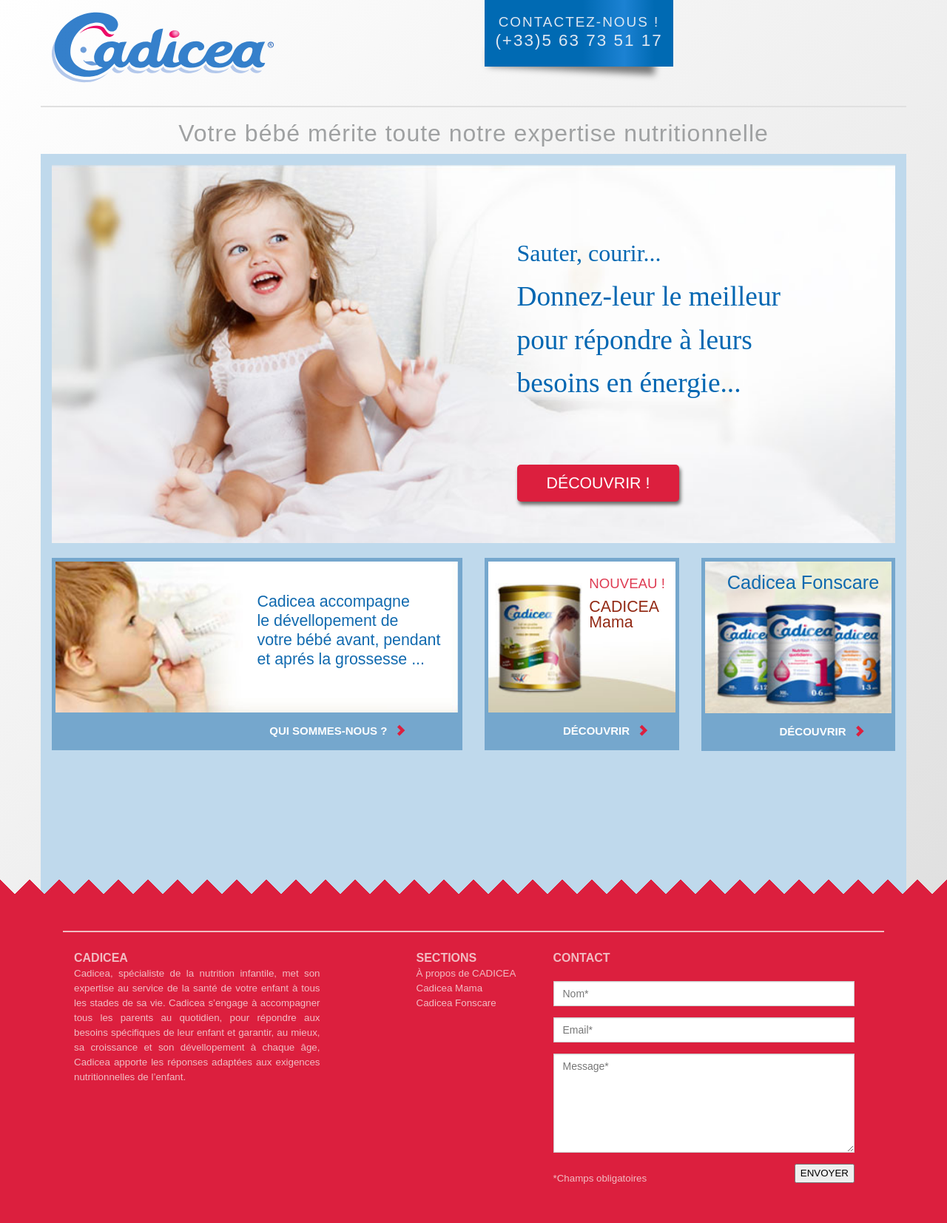
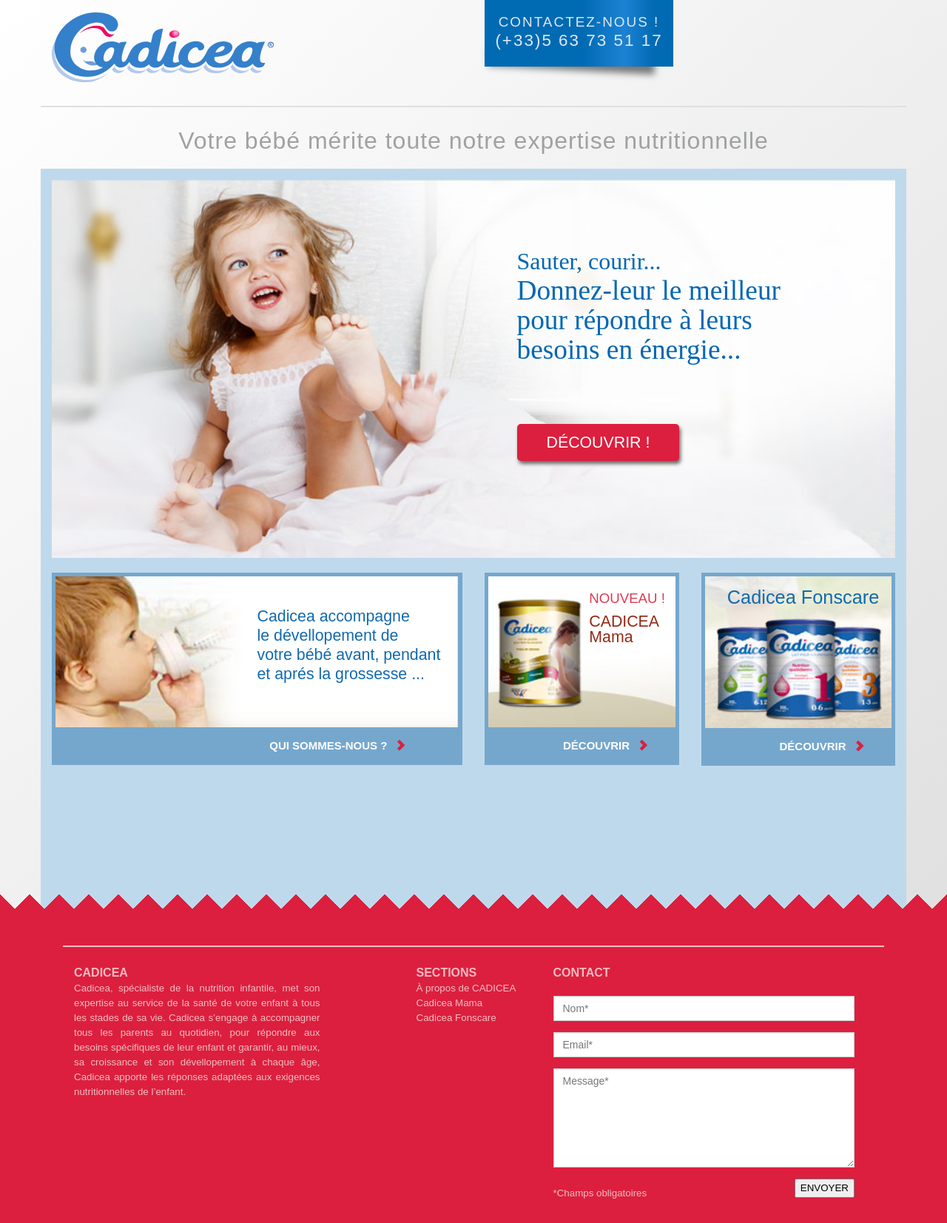
Before and after one commit to daolf/cadiceaLight, a PHP site: page / in a window 1280 px wide. Shown: the whole page at 74% size. Before the commit the page ends 1600 px from the top, so only its background shows below. Run offline with PHP 8.4, Linux system fonts and the light colour scheme; some web fonts are replaced.

Commit message:
interligne 2

```diff
--- a/css/header.css
+++ b/css/header.css
@@ -104,7 +104,6 @@
     border-top-style: solid;
     border-top-color: #e0e0e0;
     text-align: center;
-    line-height: 20px;
 }
 
 
--- a/css/slider.css
+++ b/css/slider.css
@@ -11,6 +11,7 @@
 
 .texte p {
 	color: #0367b2;
+	line-height: 40px;
 }
 
 .top-texte {
```
